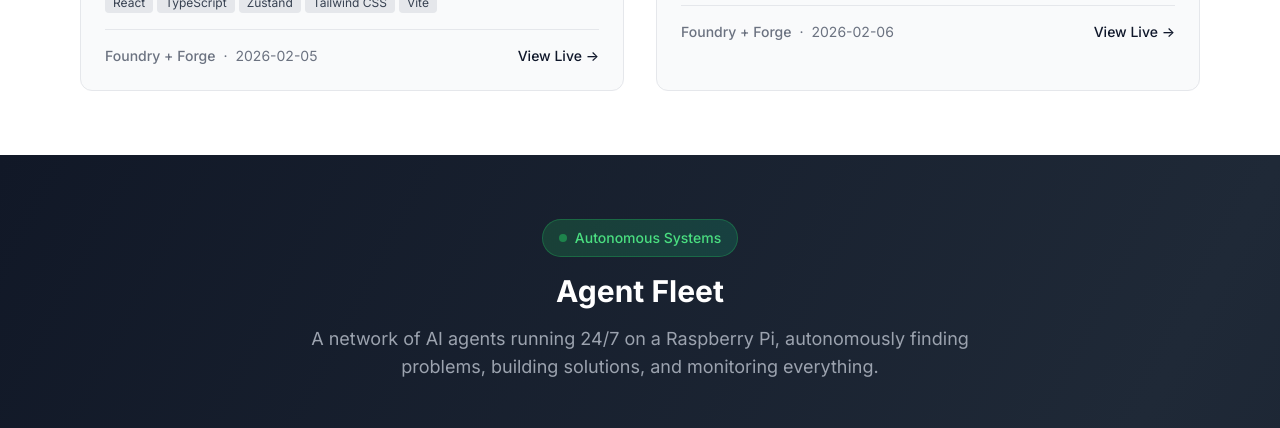
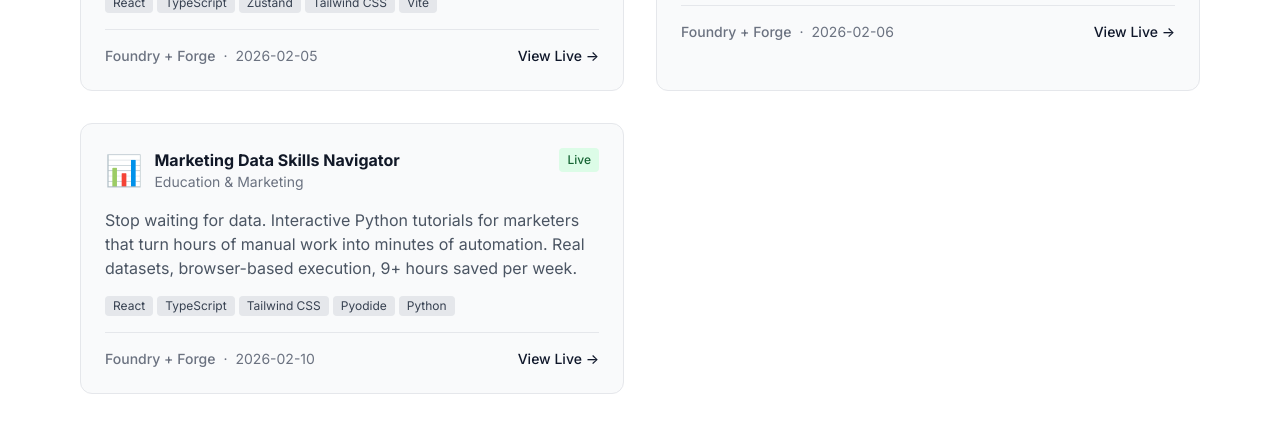
Before and after one commit to YDP-Chris/ydp-portfolio, a React (Vite) app: page / in a window 1280 px wide. Shown: the part 3860-4288 px from the top of the page. Built offline with nearby package versions, Linux system fonts and the light colour scheme; no server answers; the HTML template or start-up script is replaced by a standard one.

Commit message:
Add Marketing Data Skills Navigator with Forge productization

```diff
--- a/src/data/projects.js
+++ b/src/data/projects.js
@@ -213,6 +213,18 @@ export const agentBuilds = [
     builtBy: 'Foundry + Forge',
     builtOn: '2026-02-06',
     image: '📊'
+  },
+  {
+    id: 'marketing-data-skills-navigator',
+    title: 'Marketing Data Skills Navigator',
+    description: 'Stop waiting for data. Interactive Python tutorials for marketers that turn hours of manual work into minutes of automation. Real datasets, browser-based execution, 9+ hours saved per week.',
+    category: 'Education & Marketing',
+    techStack: ['React', 'TypeScript', 'Tailwind CSS', 'Pyodide', 'Python'],
+    status: 'Live',
+    url: 'https://code-ydp.vercel.app',
+    builtBy: 'Foundry + Forge',
+    builtOn: '2026-02-10',
+    image: '📊'
   }
 ];
 
```
